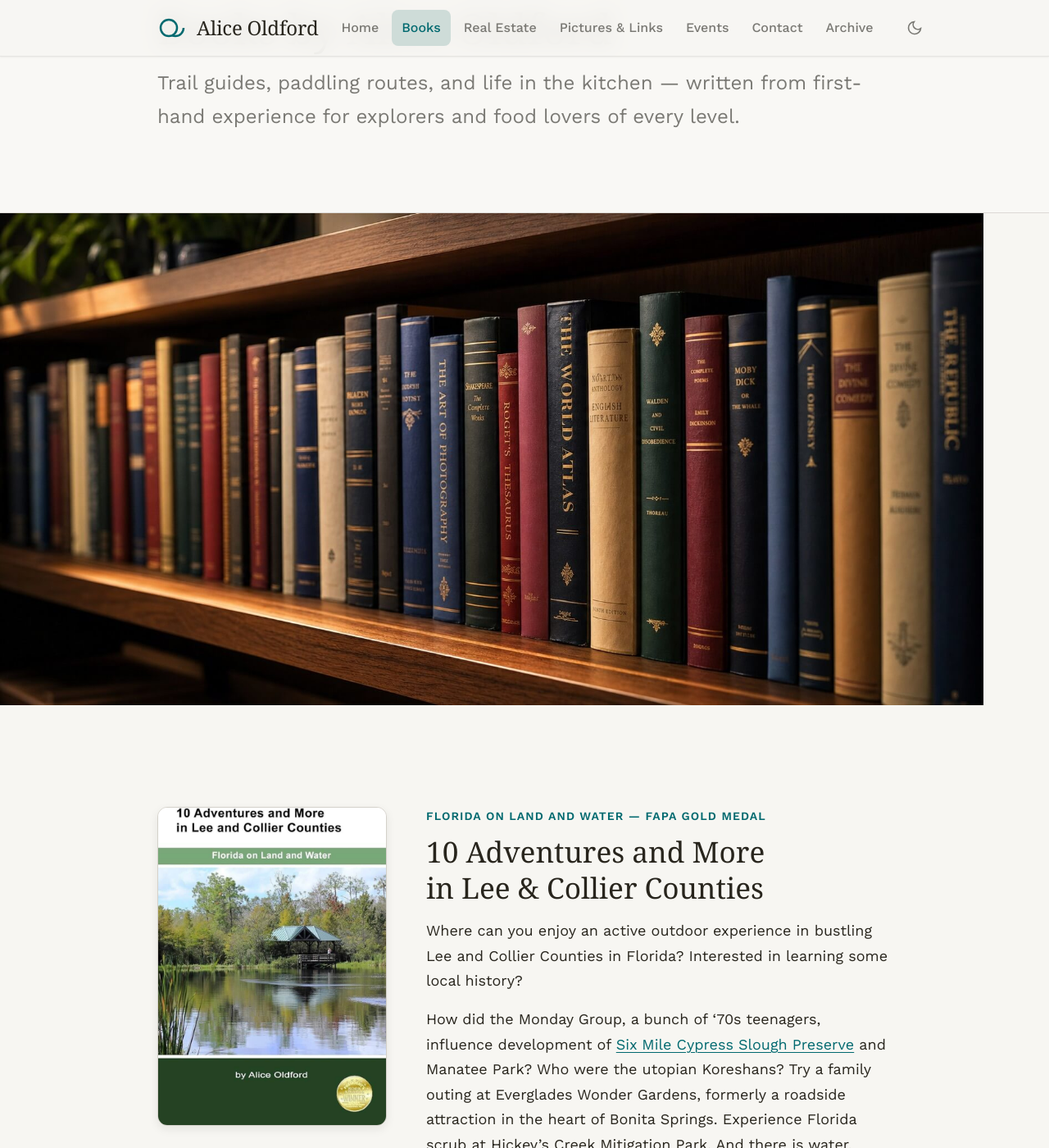
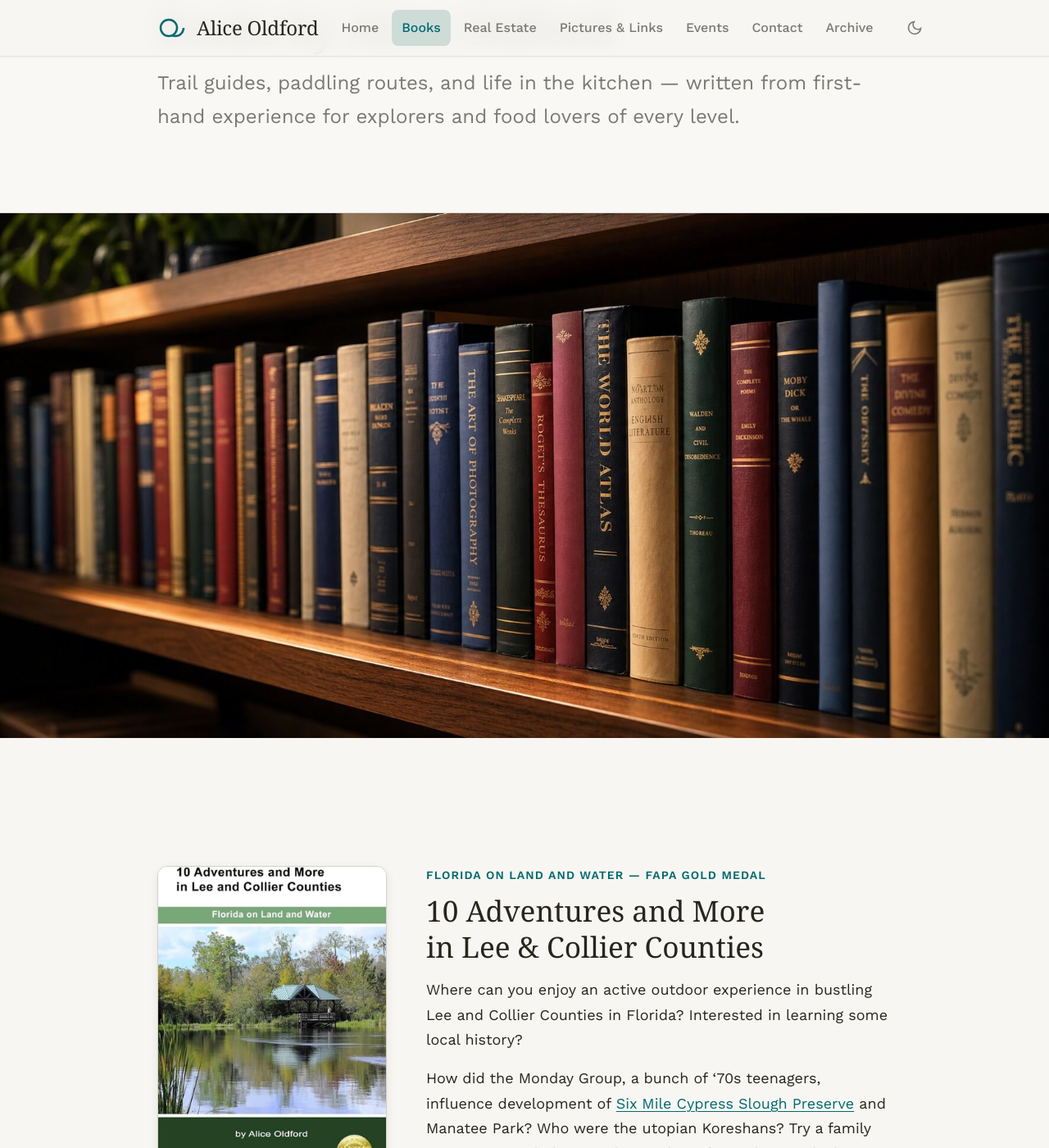
Before and after one commit to stuart-dotcom/aliceoldford.com, a Jekyll site: the page built from books.html, in a window 1280 px wide and 1400 px high, scrolled down 251 px. Shown: the whole window at 82% size. Built offline with Jekyll 4.4.1, drawn with Linux system fonts in a browser that asks for light colours; some web fonts are replaced.

Commit message:
Add styles for books hero banner

```diff
--- a/assets/css/main.css
+++ b/assets/css/main.css
@@ -1708,3 +1708,5 @@ a.contact-details__value:hover {
     margin-top: var(--space-2);
   }
 }
+.books-hero-banner { margin-bottom: var(--space-8); }
+.books-hero-banner__img { width: 100%; height: auto; display: block; }
```
